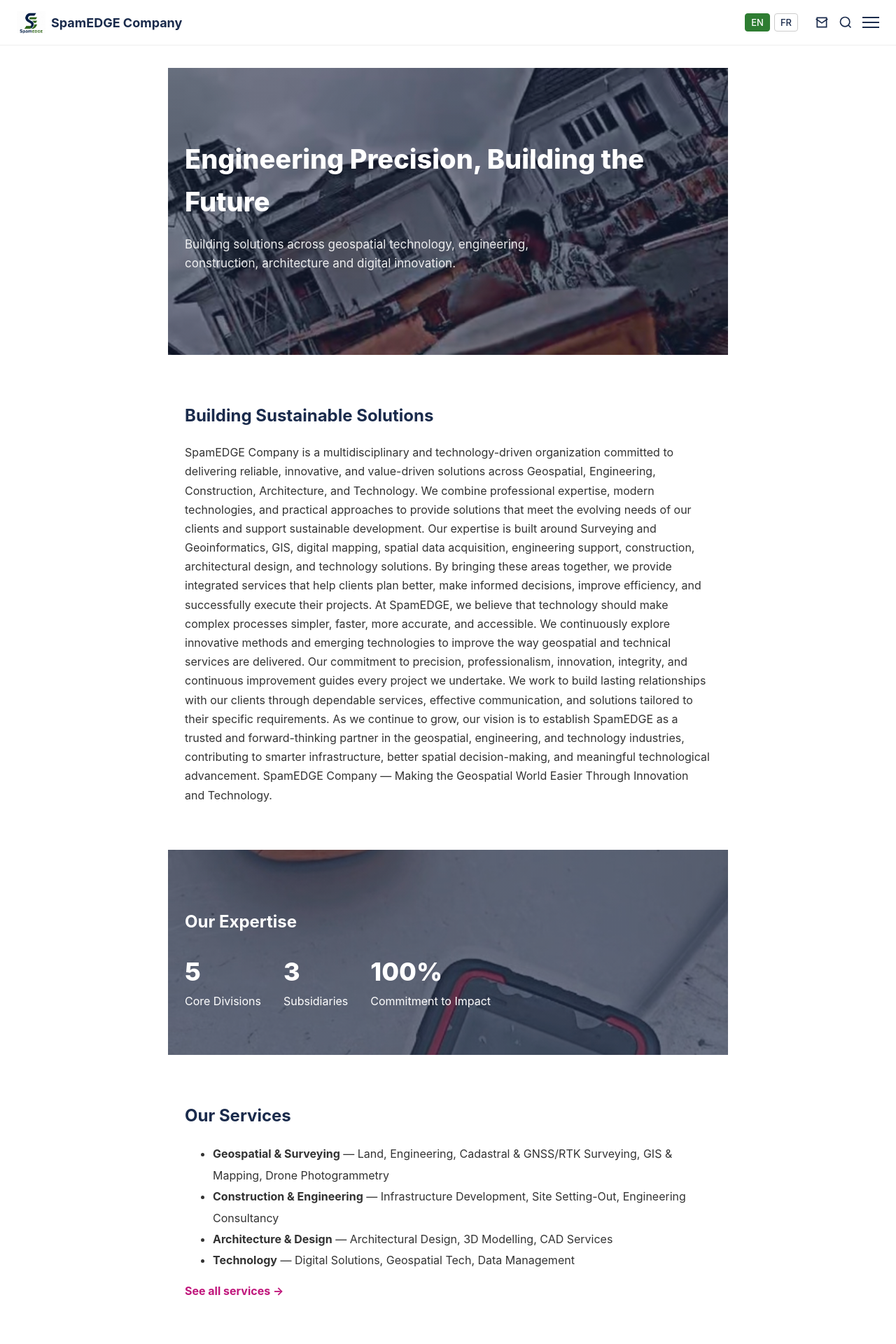
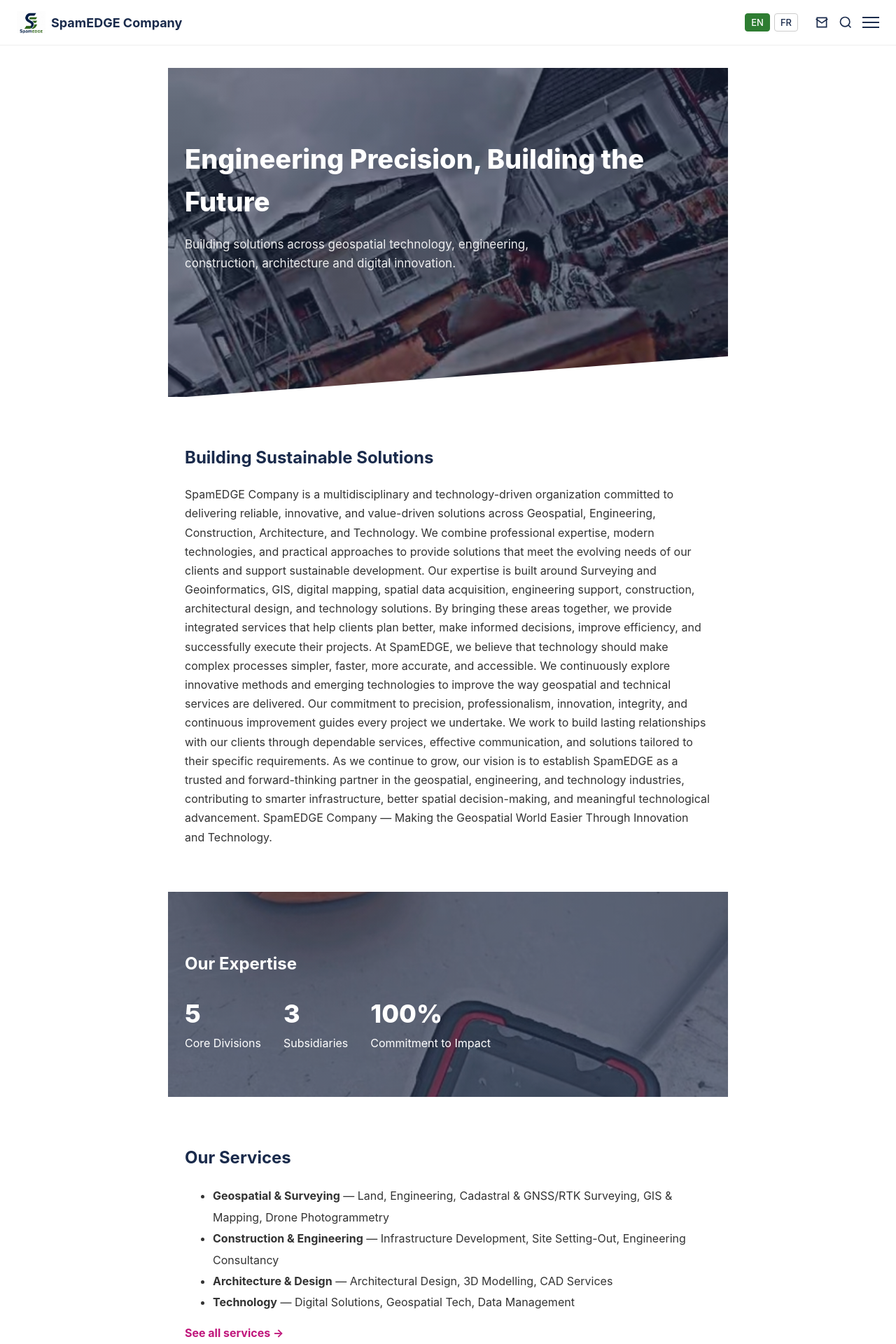
Before and after one commit to spamEDGEcompany/spamEDGEcompany.github.io, a Jekyll site: the page built from index.md, in a window 1280 px wide. Shown: the top 1920 px of the page at 70% size. Built offline with Jekyll 4.4.1, drawn with Linux system fonts in a browser that asks for light colours.

Commit message:
Update index.md

```diff
--- a/index.md
+++ b/index.md
@@ -3,7 +3,7 @@
 title: Home
 ---
 
-<div style="background-image: linear-gradient(rgba(26,43,76,0.45), rgba(26,43,76,0.45)), url('/hero.jpeg'); background-size: cover; background-position: center; color:#fff; padding:100px 24px;">
+<div class="hero-slant" style="background-image: linear-gradient(rgba(26,43,76,0.45), rgba(26,43,76,0.45)), url('/hero.jpeg'); background-size: cover; background-position: center; color:#fff; padding:100px 24px 160px;">
 <h1 style="font-size:38px; font-weight:800; margin:0 0 16px;">Engineering Precision, Building the Future</h1>
 <p style="max-width:600px; font-size:17px; opacity:0.9;">Building solutions across geospatial technology, engineering, construction, architecture and digital innovation.</p>
 </div>
```
